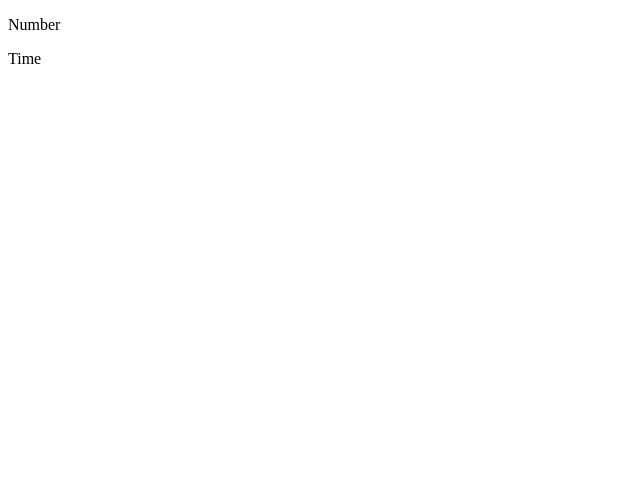
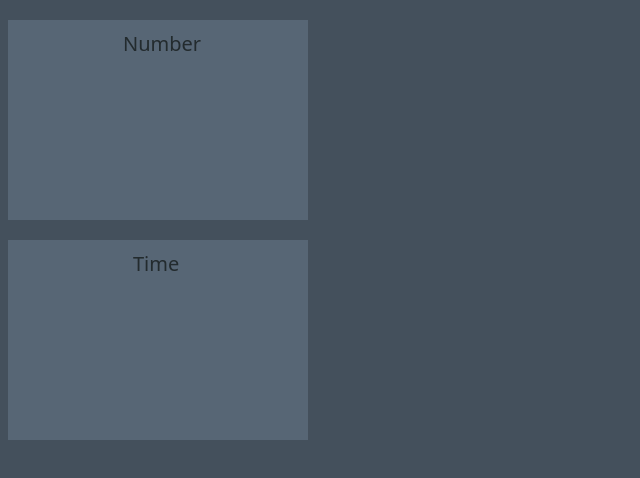
Before and after one commit to Avocado-Religion/Number-To-Time, a plain HTML site: page index.html in a window 1280 px wide. Shown: the whole page, without its empty margins (0-640 px from the left). Drawn offline with Linux system fonts and the light colour scheme.

Commit message:
Update style.css

```diff
--- a/style.css
+++ b/style.css
@@ -7,19 +7,25 @@ body {
 }
 
 body {
-    background-color: var(--blue);
+    background-color: var(--background);
 }
 
 
 
 /* DIV 1 NUMBER */
 
-Number-Div {
+.Number-Div {
     background-color: var(--div);
+    height: 200px;
+    width: 300px;
 }
 
-Number-Div Number-Title {
-    color: green;
+.Number-Div .Number-Title {
+    color: var(--text);
+    padding-left: 115px;
+    padding-top: 10px;
+    font-size: 20px;
+    font-family: system-ui, -apple-system, BlinkMacSystemFont, 'Segoe UI', Roboto, Oxygen, Ubuntu, Cantarell, 'Open Sans', 'Helvetica Neue', sans-serif;
 }
 
 /* END DIV 1 NUMBER */
@@ -28,12 +34,18 @@ Number-Div Number-Title {
 
 /* DIV 2 TIME */
 
-Time-Div {
+.Time-Div {
     background-color: var(--div);
+    height: 200px;
+    width: 300px;
 }
 
-Time-Div Time-Title {
+.Time-Div .Time-Title {
     color: var(--text);
+    padding-left: 125px;
+    padding-top: 10px;
+    font-size: 20px;
+    font-family: system-ui, -apple-system, BlinkMacSystemFont, 'Segoe UI', Roboto, Oxygen, Ubuntu, Cantarell, 'Open Sans', 'Helvetica Neue', sans-serif;
 }
 
 /* END DIV 2 TIME */
```
